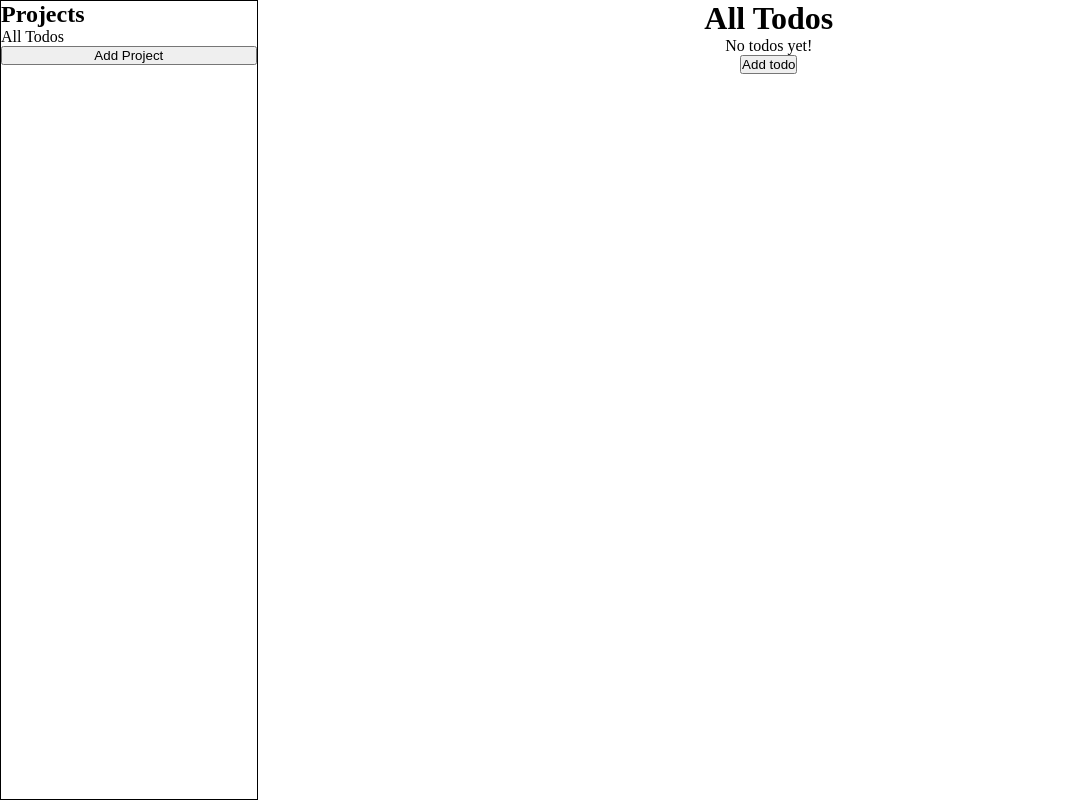
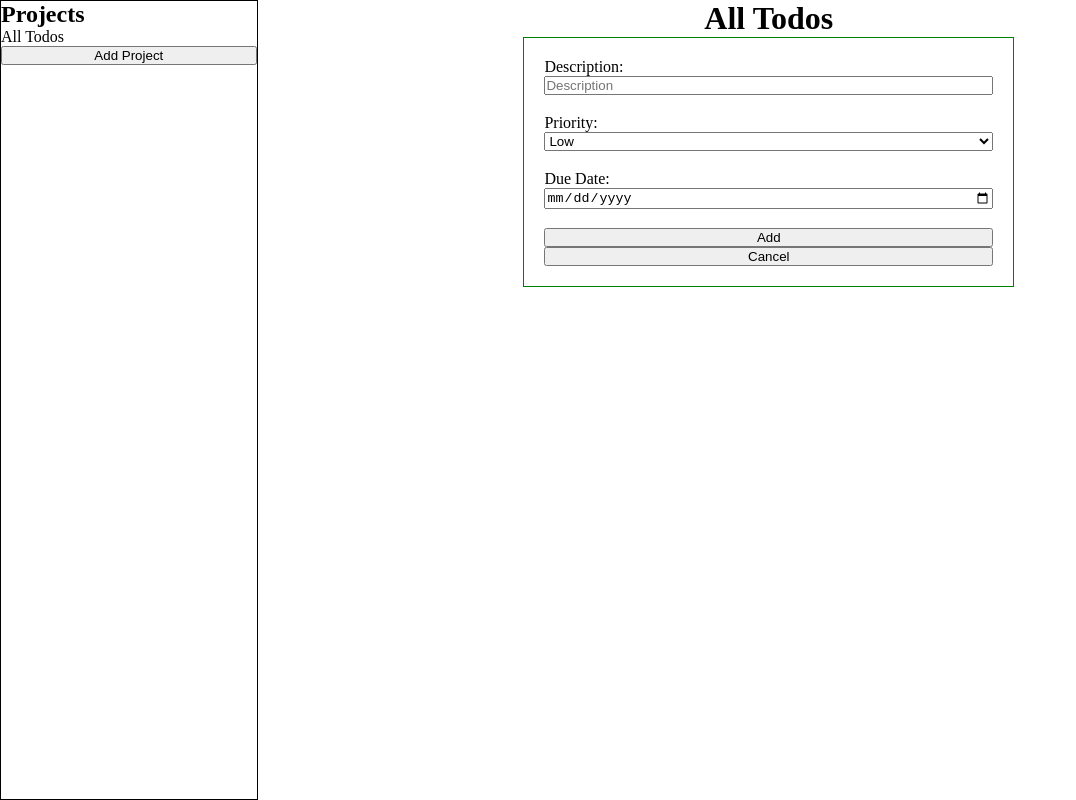
Before and after one commit to gabriellend/todo-app-oop, a website built with webpack: page src/index.html in a window 1280 px wide. Both pictures are taken after a click on the button "Add todo". Shown: the whole page, without its empty margins (0-1076 px from the left). Built offline with nearby package versions, Linux system fonts and the light colour scheme.

Commit message:
Make add todo form

```diff
--- a/src/styles.css
+++ b/src/styles.css
@@ -1,6 +1,7 @@
 * {
   margin: 0;
   padding: 0;
+  box-sizing: border-box;
 }
 
 html,
--- a/src/view/TodoListView/TodoListView.css
+++ b/src/view/TodoListView/TodoListView.css
@@ -4,3 +4,37 @@ main {
   flex: 4;
   align-items: center;
 }
+
+.todo-list {
+  display: flex;
+  flex-direction: column;
+  align-items: center;
+  width: 60%;
+}
+
+.hidden {
+  display: none;
+}
+
+.tempLi {
+  display: flex;
+  justify-content: center;
+  width: 100%;
+  height: 250px;
+}
+
+
+
+#todo-form {
+  padding: 20px;
+  border: 1px green solid;
+  display: flex;
+  flex-direction: column;
+  justify-content: space-between;
+  width: 80%;
+}
+
+.form-div {
+  display: flex;
+  flex-direction: column;
+}
--- a/src/view/TodoListView/TodoListView.js
+++ b/src/view/TodoListView/TodoListView.js
@@ -16,29 +16,107 @@ export class TodoListView {
     this.todoListEl = document.createElement("ul");
     this.todoListEl.className = "todo-list";
 
+    this.noTodosListItem = document.createElement("li");
+    this.noTodosListItem.id = "no-todos-list-item";
+    this.noTodosListItem.textContent = TodoList.noTodosMessage;
+
     this.addTodoButton = document.createElement("button");
     this.addTodoButton.className = "add-todo-button";
     this.addTodoButton.textContent = "Add todo";
     this.addTodoButton.addEventListener("click", this.showAddTodoForm);
   }
 
-  showAddTodoForm() {
-    // create li
-    // put form inside it
-    // add the onAddButtonClick to that button's event listener
-    // this.addButton.addEventListener("click", () => {
-    //   if (this.onAddButtonClick) {
-    //     this.onAddButtonClick();
-    //   }
-    // });
-    console.log("clicked");
+  createAddTodoForm() {
+    const tempLi = document.createElement("li");
+    tempLi.classList.add("tempLi");
+
+    const form = document.createElement('form');
+    form.id = 'todo-form';
+    form.addEventListener('submit', this.handleFormSubmit);
+
+    const descriptionDiv = document.createElement("div");
+    descriptionDiv.classList.add("form-div");
+    const descriptionLabel = document.createElement('label');
+    descriptionLabel.textContent = 'Description: ';
+    descriptionLabel.htmlFor = 'description';
+    const descriptionInput = document.createElement('input');
+    descriptionInput.type = 'text';
+    descriptionInput.id = 'description';
+    descriptionInput.placeholder = 'Description';
+    descriptionDiv.append(descriptionLabel, descriptionInput);
+
+    const priorityDiv = document.createElement("div");
+    priorityDiv.classList.add("form-div");
+    const priorityLabel = document.createElement('label');
+    priorityLabel.textContent = 'Priority: ';
+    priorityLabel.htmlFor = 'priority';
+    const prioritySelect = document.createElement('select');
+    prioritySelect.id = 'priority';
+    const priorities = ['Low', 'Medium', 'High'];
+    priorities.forEach(priority => {
+        const option = document.createElement('option');
+        option.value = priority.toLowerCase();
+        option.textContent = priority;
+        prioritySelect.appendChild(option);
+    });
+    priorityDiv.append(priorityLabel, prioritySelect);
+
+    const dueDateDiv = document.createElement("div");
+    dueDateDiv.classList.add("form-div");
+    const dueDateLabel = document.createElement('label');
+    dueDateLabel.textContent = 'Due Date: ';
+    dueDateLabel.htmlFor = 'dueDate';
+    const dueDateInput = document.createElement('input');
+    dueDateInput.type = 'date';
+    dueDateInput.id = 'dueDate';
+    dueDateDiv.append(dueDateLabel, dueDateInput);
+
+    const buttonDiv = document.createElement("div");
+    buttonDiv.classList.add("form-div");
+    const addButton = document.createElement('button');
+    addButton.type = 'submit';
+    addButton.textContent = 'Add';
+    const cancelButton = document.createElement('button');
+    cancelButton.type = 'button';
+    cancelButton.textContent = 'Cancel';
+    cancelButton.addEventListener("click", this.render);
+    buttonDiv.append(addButton, cancelButton);
+
+    form.append(descriptionDiv, priorityDiv, dueDateDiv, buttonDiv);
+    tempLi.append(form);
+
+    return tempLi;
+  }
+
+  showAddTodoForm = () => {
+    this.addTodoButton.classList.add("hidden");
+
+    if (this.noTodosListItem) {
+      this.noTodosListItem.remove();
+    }
+
+    const form = this.createAddTodoForm();
+
+    this.todoListEl.append(form);
+  }
+
+  handleFormSubmit = (event) => {
+    event.preventDefault();
+
+    const description = document.getElementById('description').value;
+    const priority = document.getElementById('priority').value;
+    const dueDate = document.getElementById('dueDate').value;
+
+    if (this.onAddButtonClick) {
+      this.onAddButtonClick(description, dueDate, priority);
+    }
   }
 
   setOnAddButtonClick(listener) {
     this.onAddButtonClick = listener;
   }
 
-  createTodoList() {
+  initializeTodoList() {
     this.mainContainer.append(
       this.todoListHeader,
       this.todoListEl,
@@ -49,29 +127,28 @@ export class TodoListView {
     contentContainer.append(this.mainContainer);
   }
 
-  clearTodos() {
-    this.todoList.innerHTML = "";
+  clearTodoList() {
+    this.todoListEl.innerHTML = "";
   }
 
   render() {
-    this.clearTodos();
+    this.clearTodoList();
+    this.addTodoButton.classList.remove("hidden");
 
     if (!TodoListView.initialized) {
-      this.createTodoList();
+      this.initializeTodoList();
       TodoListView.initialized = true;
     }
 
     const todos = this.todoList.getTodos();
     if (!todos.length) {
-      const todoListItem = document.createElement("li");
-      todoListItem.textContent = TodoList.noTodosMessage;
-      this.todoListEl.append(todoListItem);
+      this.todoListEl.append(this.noTodosListItem);
     }
 
     for (let todo of todos) {
-      const todoListItem = document.createElement("li");
-      todoListItem.textContent = todo.getDescription();
-      this.todoListEl.append(todoListItem);
+      this.todoListItem = document.createElement("li");
+      this.todoListItem.textContent = todo.getDescription();
+      this.todoListEl.append(this.todoListItem);
     }
   }
 }
```
